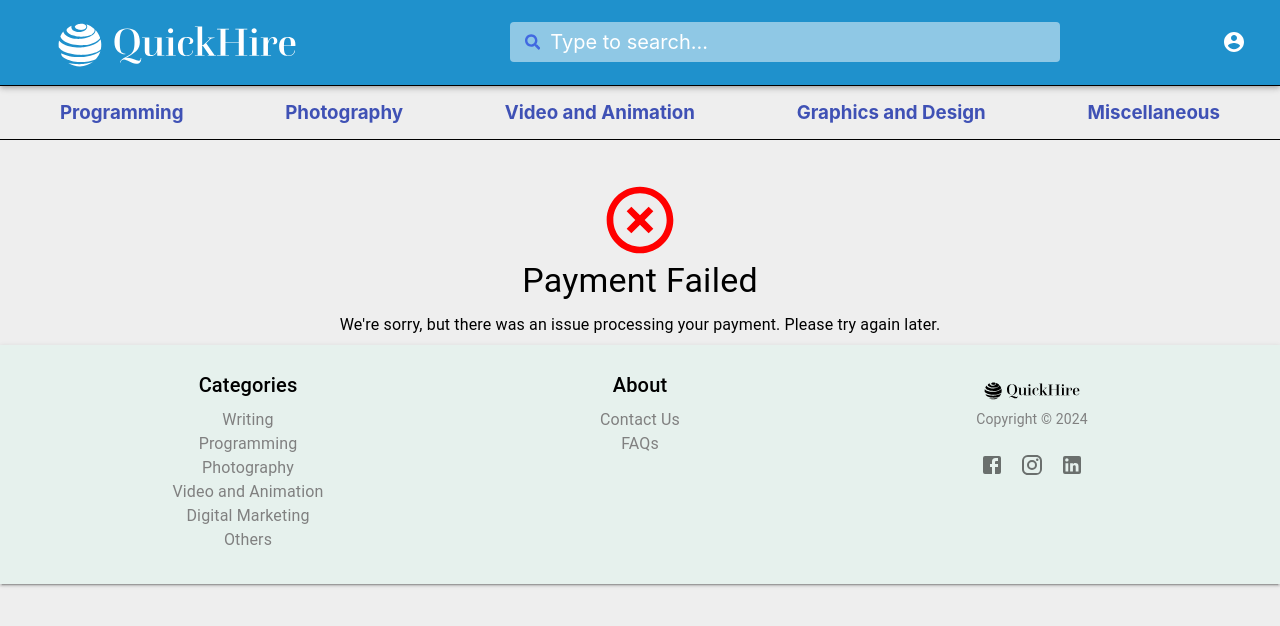
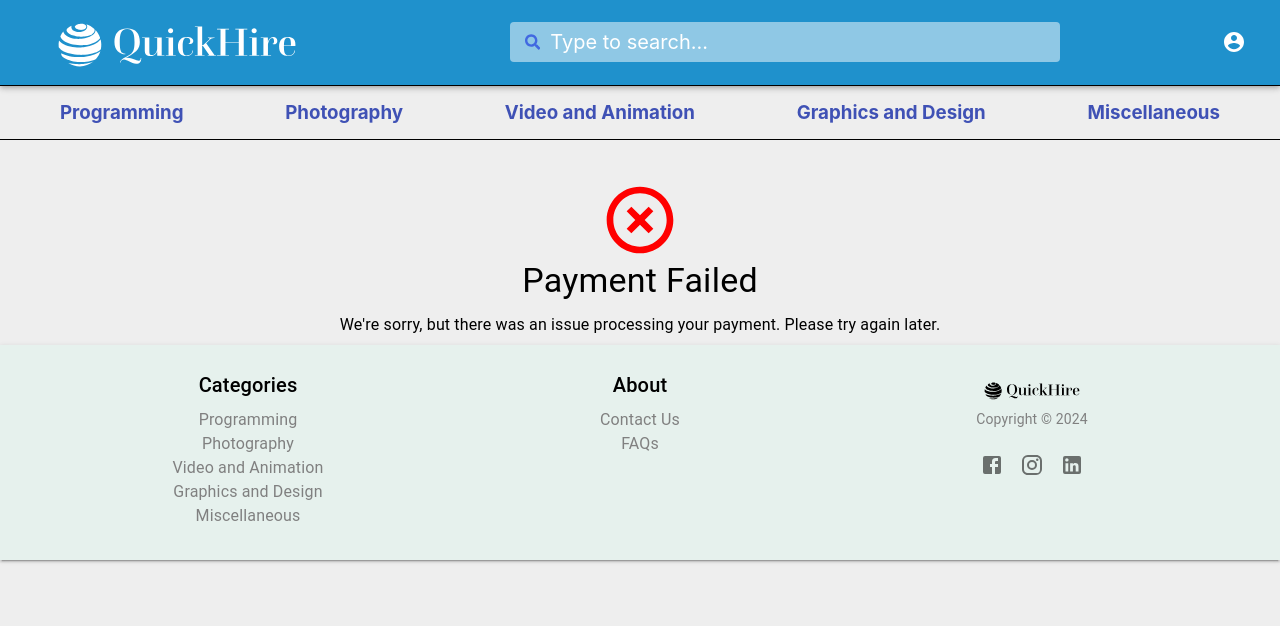
Before and after one commit to mparth14/QuickHire, a React (Create React App) app in the folder Frontend/quickhire/: page /payment-failure in a window 1280 px wide. Shown: the top 626 px of the page. Built offline with nearby package versions, Linux system fonts and the light colour scheme.

Commit message:
feat: updated Footer links

```diff
--- a/Frontend/quickhire/src/CommonComponents/Footer/Footer.js
+++ b/Frontend/quickhire/src/CommonComponents/Footer/Footer.js
@@ -1,8 +1,9 @@
 /**
+ * Author: Parth Modi
  * Footer components, it will stick to the bottom of the page.
  * @return Footer componnet
  */
-import React from "react";
+import React from 'react';
 import {
   Box,
   Container,
@@ -10,135 +11,125 @@ import {
   Typography,
   Link,
   IconButton,
-} from "@mui/material";
-import FacebookIcon from "@mui/icons-material/Facebook";
-import InstagramIcon from "@mui/icons-material/Instagram";
-import LinkedInIcon from "@mui/icons-material/LinkedIn";
-import Logo from "../../assets/logo.svg";
-import { Link as RouterLink } from "react-router-dom";
+} from '@mui/material';
+import FacebookIcon from '@mui/icons-material/Facebook';
+import InstagramIcon from '@mui/icons-material/Instagram';
+import LinkedInIcon from '@mui/icons-material/LinkedIn';
+import Logo from '../../assets/logo.svg';
+import { Link as RouterLink } from 'react-router-dom';
 
 const Footer = () => {
   return (
-    <Box component="footer" bgcolor="#e6f1ed" pb={4} boxShadow={2} mt={4}>
+    <Box component='footer' bgcolor='#e6f1ed' pb={4} boxShadow={2} mt={4}>
       <Container>
-        <Grid container spacing={3} justifyContent="center">
+        <Grid container spacing={3} justifyContent='center'>
           <Grid item xs={12} md={4}>
-            <Typography variant="h6" gutterBottom color="black" align="center">
+            <Typography variant='h6' gutterBottom color='black' align='center'>
               Categories
             </Typography>
-            <Typography align="center">
+            <Typography align='center'>
               <Link
-                href="/writing"
-                color="inherit"
-                underline="none"
-                style={{ color: "grey" }}
-              >
-                Writing
-              </Link>
-            </Typography>
-            <Typography align="center">
-              <Link
-                href="/programming"
-                color="inherit"
-                underline="none"
-                style={{ color: "grey" }}
+                href='/category/programming'
+                color='inherit'
+                underline='none'
+                style={{ color: 'grey' }}
               >
                 Programming
               </Link>
             </Typography>
-            <Typography align="center">
+            <Typography align='center'>
               <Link
-                href="/photography"
-                color="inherit"
-                underline="none"
-                style={{ color: "grey" }}
+                href='/category/photography'
+                color='inherit'
+                underline='none'
+                style={{ color: 'grey' }}
               >
                 Photography
               </Link>
             </Typography>
-            <Typography align="center">
+            <Typography align='center'>
               <Link
-                href="/video-animation"
-                color="inherit"
-                underline="none"
-                style={{ color: "grey" }}
+                href='/category/Video and Animation'
+                color='inherit'
+                underline='none'
+                style={{ color: 'grey' }}
               >
                 Video and Animation
               </Link>
             </Typography>
-            <Typography align="center">
+            <Typography align='center'>
               <Link
-                href="/digital-marketing"
-                color="inherit"
-                underline="none"
-                style={{ color: "grey" }}
+                href='/category/Graphics and Design'
+                color='inherit'
+                underline='none'
+                style={{ color: 'grey' }}
               >
-                Digital Marketing
+                Graphics and Design
               </Link>
             </Typography>
 
-            <Typography align="center">
+            <Typography align='center'>
               <Link
-                href="/others"
-                color="inherit"
-                underline="none"
-                style={{ color: "grey" }}
+                href='/category/Miscellaneous'
+                color='inherit'
+                underline='none'
+                style={{ color: 'grey' }}
               >
-                Others
+                Miscellaneous
               </Link>
             </Typography>
           </Grid>
           <Grid item xs={12} md={4}>
-            <Typography variant="h6" gutterBottom color="black" align="center">
+            <Typography variant='h6' gutterBottom color='black' align='center'>
               About
             </Typography>
-            <Typography align="center">
+            <Typography align='center'>
               <Link
-                href="/contact-us"
-                color="inherit"
-                underline="none"
-                style={{ color: "grey" }}
+                href='/contact-us'
+                color='inherit'
+                underline='none'
+                style={{ color: 'grey' }}
               >
                 Contact Us
               </Link>
             </Typography>
-            <Typography align="center">
+            <Typography align='center'>
               <Link
-                href="/faqs"
-                color="inherit"
-                underline="none"
-                style={{ color: "grey" }}
+                href='/faqs'
+                color='inherit'
+                underline='none'
+                style={{ color: 'grey' }}
               >
                 FAQs
               </Link>
             </Typography>
           </Grid>
-          <Grid item xs={12} md={4} textAlign="center">
-            <Typography variant="h6" gutterBottom color="black" align="center">
-              <Link component={RouterLink} to="/">
+          <Grid item xs={12} md={4} textAlign='center'>
+            <Typography variant='h6' gutterBottom color='black' align='center'>
+              <Link component={RouterLink} to='/'>
                 <img
                   src={Logo}
-                  alt="Logo"
-                  style={{ maxWidth: "100px", verticalAlign: "middle" }}
+                  alt='Logo'
+                  style={{ maxWidth: '100px', verticalAlign: 'middle' }}
                 />
               </Link>
             </Typography>
             <Typography
-              variant="body2"
+              variant='body2'
               gutterBottom
-              align="center"
-              style={{ color: "grey" }}
+              align='center'
+              style={{ color: 'grey' }}
             >
               Copyright © 2024
             </Typography>
             <Box mt={2}>
-              <IconButton href="https://www.facebook.com">
+              <IconButton href='https://www.facebook.com'>
                 <FacebookIcon />
               </IconButton>
-              <IconButton href="https://www.instagram.com">
+              <IconButton href='https://www.instagram.com'>
                 <InstagramIcon />
               </IconButton>
-              <IconButton href="https://www.linkedin.com">
+              <IconButton href='https://www.linkedin.com'>
                 <LinkedInIcon />
               </IconButton>
             </Box>
```
